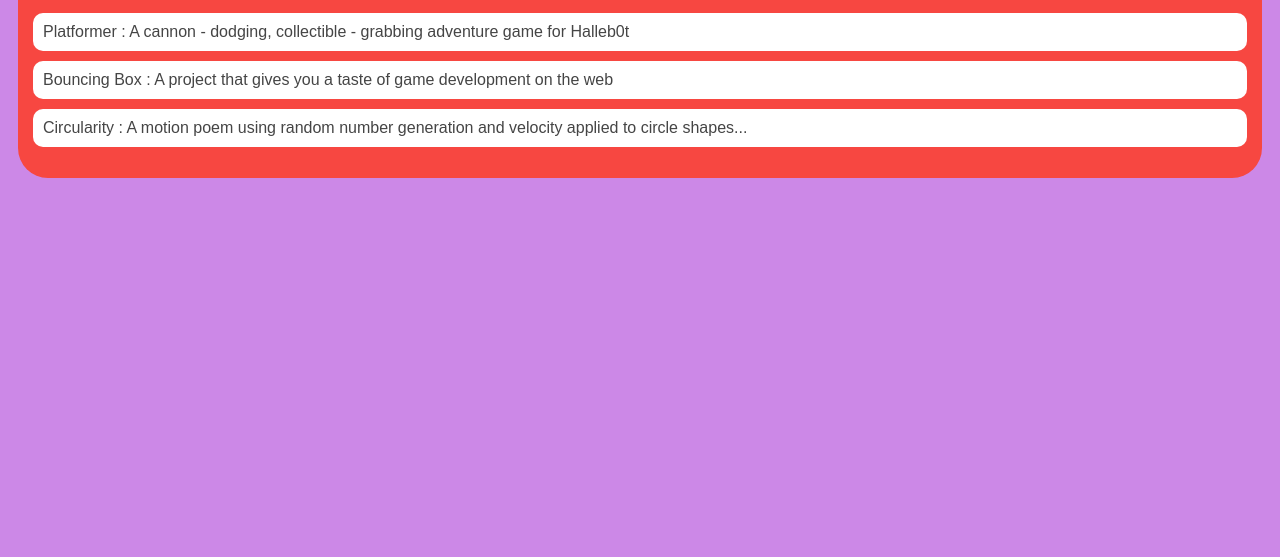
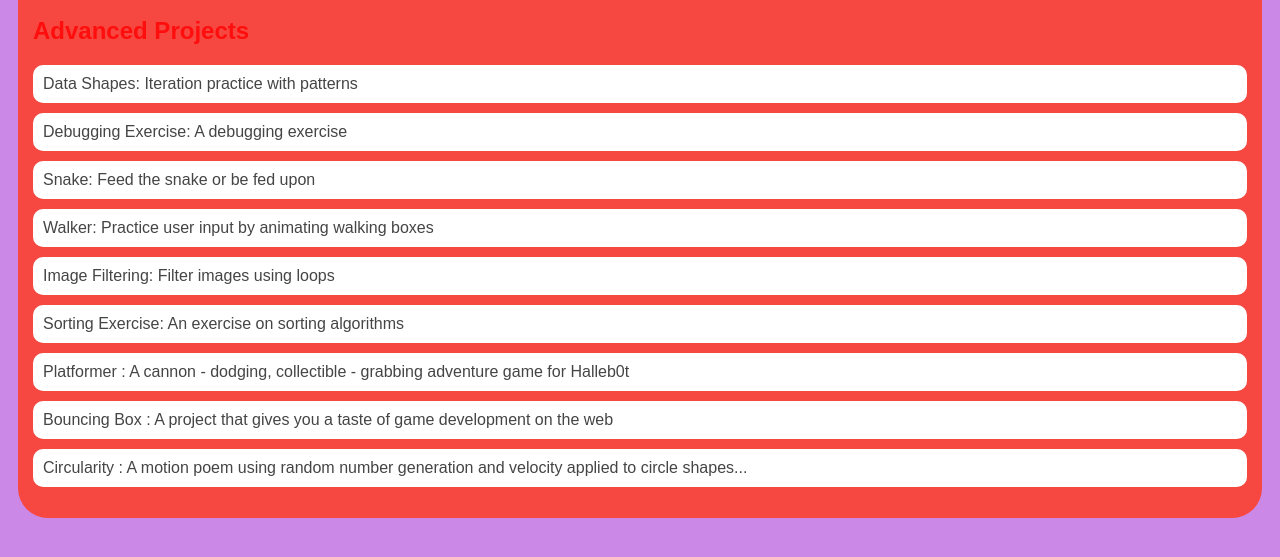
Before and after one commit to VilarianBreaux/VilarianBreaux.github.io, a plain HTML site: page portfolio.html in a window 1280 px wide. Shown: the part 143-700 px from the top of the page. Drawn offline with Linux system fonts and the light colour scheme.

Commit message:
add advanced projects to Portfolio

```diff
--- a/portfolio.html
+++ b/portfolio.html
@@ -101,7 +101,14 @@
             <div class="content">
 
                 <h1>Portfolio</h1>
+                <h2>Advanced Projects</h2>
                 <ul id="portfolio">
+                 <li><a href="asd-projects/data-shapes"> Data Shapes: Iteration practice with patterns</a></li>
+                 <li><a href="asd-projects/debugging-exercise"> Debugging Exercise: A debugging exercise</a></li>
+                 <li><a href="asd-projects/snake">Snake: Feed the snake or be fed upon</a></li>
+                  <li><a href="asd-projects/walker">Walker: Practice user input by animating walking boxes</a></li>
+                 <li><a href="asd-projects/image-filtering">Image Filtering: Filter images using loops</a></li>
+                 <li><a href="asd-projects/sorting-exercise">Sorting Exercise: An exercise on sorting algorithms</a></li>
                   <li><a href="projects/platformer/">Platformer : A cannon - dodging, collectible - grabbing adventure game for Halleb0t</a></li>
                  <li><a href="projects/bouncing-box/">Bouncing Box : A project that gives you a taste of game development on the web </a></li>
                   <li><a href="projects/circularity/">Circularity : A motion poem using random number generation and velocity applied to circle shapes...</a></li>
```
